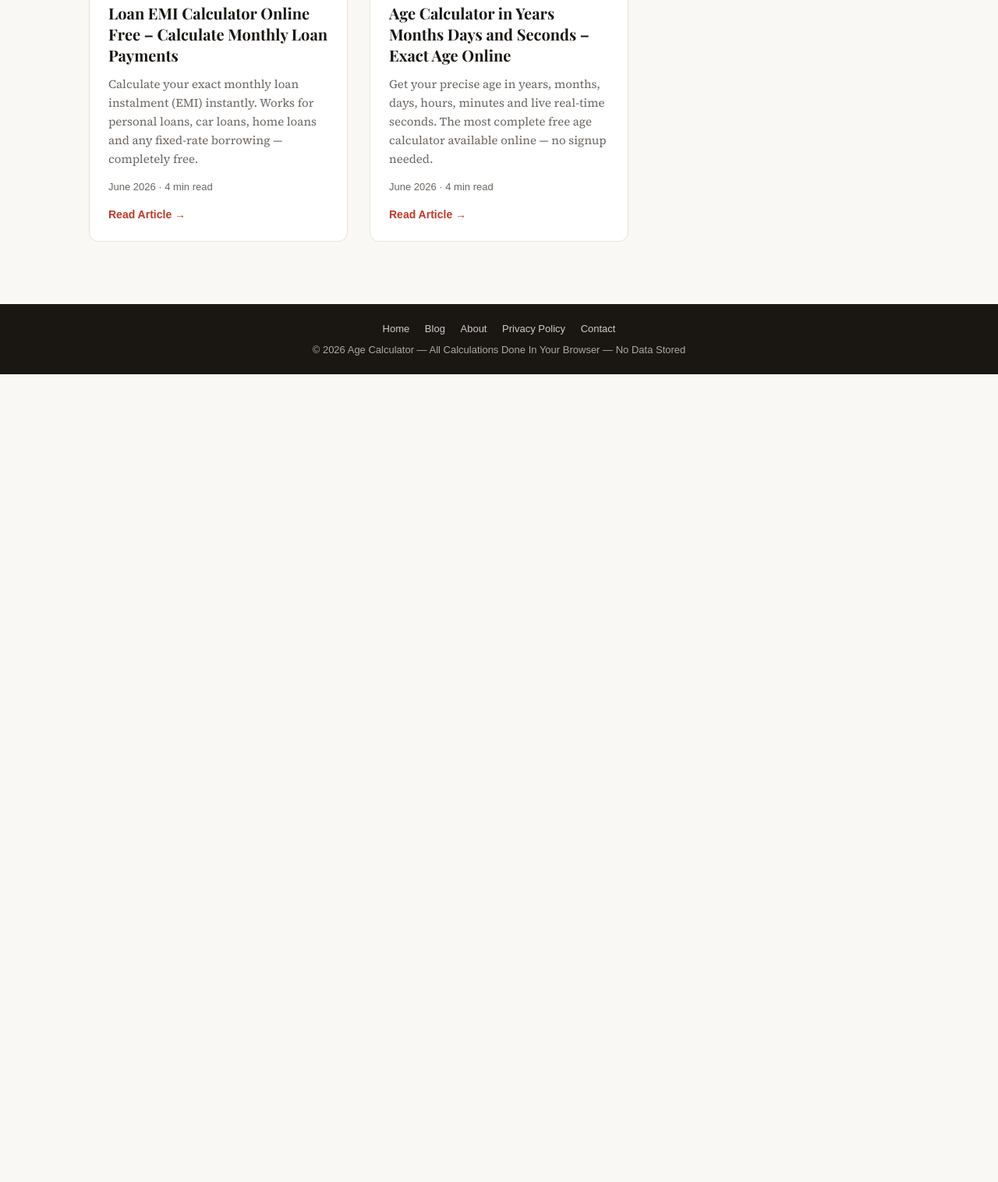
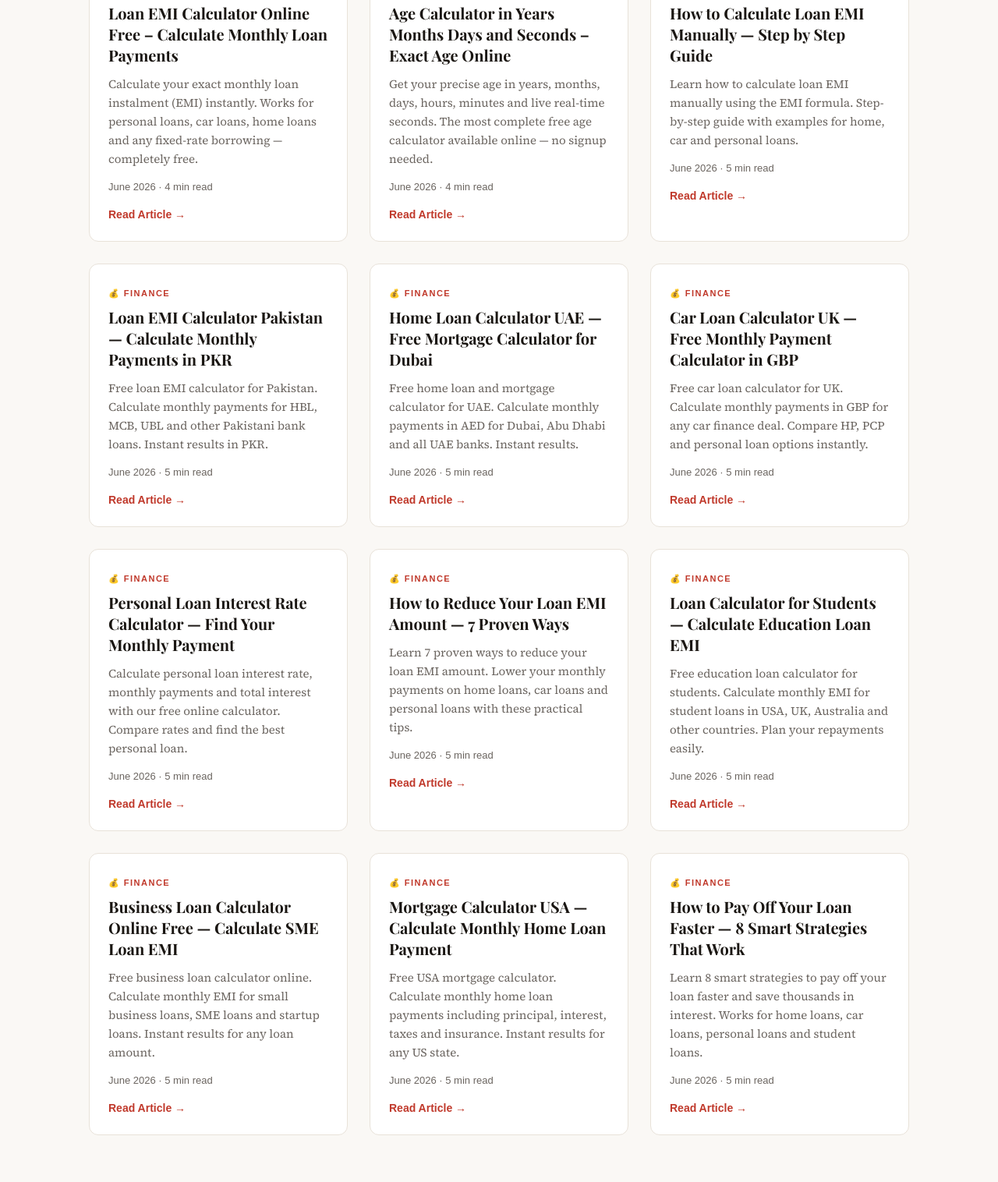
Before and after one commit to ma8714259-del/agecalculatorweb, a plain HTML site: page blog.html in a window 1280 px wide. Shown: the part 2584-4100 px from the top of the page at 78% size. Before the commit the page ends 3064 px from the top, so only its background shows below. Drawn offline with nearby package versions, Linux system fonts and the light colour scheme.

Commit message:
Update blog.html

```diff
--- a/blog.html
+++ b/blog.html
@@ -257,6 +257,106 @@
       </div>
     </div>
 
+    <div class="card">
+      <div class="card-body">
+        <span class="card-tag">💰 Finance</span>
+        <h2>How to Calculate Loan EMI Manually — Step by Step Guide</h2>
+        <p>Learn how to calculate loan EMI manually using the EMI formula. Step-by-step guide with examples for home, car and personal loans.</p>
+        <div class="card-meta">June 2026 · 5 min read</div>
+        <a href="/how-to-calculate-loan-emi-manually.html" class="read-link">Read Article →</a>
+      </div>
+    </div>
+
+    <div class="card">
+      <div class="card-body">
+        <span class="card-tag">💰 Finance</span>
+        <h2>Loan EMI Calculator Pakistan — Calculate Monthly Payments in PKR</h2>
+        <p>Free loan EMI calculator for Pakistan. Calculate monthly payments for HBL, MCB, UBL and other Pakistani bank loans. Instant results in PKR.</p>
+        <div class="card-meta">June 2026 · 5 min read</div>
+        <a href="/loan-emi-calculator-pakistan.html" class="read-link">Read Article →</a>
+      </div>
+    </div>
+
+    <div class="card">
+      <div class="card-body">
+        <span class="card-tag">💰 Finance</span>
+        <h2>Home Loan Calculator UAE — Free Mortgage Calculator for Dubai</h2>
+        <p>Free home loan and mortgage calculator for UAE. Calculate monthly payments in AED for Dubai, Abu Dhabi and all UAE banks. Instant results.</p>
+        <div class="card-meta">June 2026 · 5 min read</div>
+        <a href="/home-loan-calculator-uae-free.html" class="read-link">Read Article →</a>
+      </div>
+    </div>
+
+    <div class="card">
+      <div class="card-body">
+        <span class="card-tag">💰 Finance</span>
+        <h2>Car Loan Calculator UK — Free Monthly Payment Calculator in GBP</h2>
+        <p>Free car loan calculator for UK. Calculate monthly payments in GBP for any car finance deal. Compare HP, PCP and personal loan options instantly.</p>
+        <div class="card-meta">June 2026 · 5 min read</div>
+        <a href="/car-loan-calculator-uk-free.html" class="read-link">Read Article →</a>
+      </div>
+    </div>
+
+    <div class="card">
+      <div class="card-body">
+        <span class="card-tag">💰 Finance</span>
+        <h2>Personal Loan Interest Rate Calculator — Find Your Monthly Payment</h2>
+        <p>Calculate personal loan interest rate, monthly payments and total interest with our free online calculator. Compare rates and find the best personal loan.</p>
+        <div class="card-meta">June 2026 · 5 min read</div>
+        <a href="/personal-loan-interest-rate-calculator.html" class="read-link">Read Article →</a>
+      </div>
+    </div>
+
+    <div class="card">
+      <div class="card-body">
+        <span class="card-tag">💰 Finance</span>
+        <h2>How to Reduce Your Loan EMI Amount — 7 Proven Ways</h2>
+        <p>Learn 7 proven ways to reduce your loan EMI amount. Lower your monthly payments on home loans, car loans and personal loans with these practical tips.</p>
+        <div class="card-meta">June 2026 · 5 min read</div>
+        <a href="/how-to-reduce-loan-emi-amount.html" class="read-link">Read Article →</a>
+      </div>
+    </div>
+
+    <div class="card">
+      <div class="card-body">
+        <span class="card-tag">💰 Finance</span>
+        <h2>Loan Calculator for Students — Calculate Education Loan EMI</h2>
+        <p>Free education loan calculator for students. Calculate monthly EMI for student loans in USA, UK, Australia and other countries. Plan your repayments easily.</p>
+        <div class="card-meta">June 2026 · 5 min read</div>
+        <a href="/loan-calculator-for-students.html" class="read-link">Read Article →</a>
+      </div>
+    </div>
+
+    <div class="card">
+      <div class="card-body">
+        <span class="card-tag">💰 Finance</span>
+        <h2>Business Loan Calculator Online Free — Calculate SME Loan EMI</h2>
+        <p>Free business loan calculator online. Calculate monthly EMI for small business loans, SME loans and startup loans. Instant results for any loan amount.</p>
+        <div class="card-meta">June 2026 · 5 min read</div>
+        <a href="/business-loan-calculator-online-free.html" class="read-link">Read Article →</a>
+      </div>
+    </div>
+
+    <div class="card">
+      <div class="card-body">
+        <span class="card-tag">💰 Finance</span>
+        <h2>Mortgage Calculator USA — Calculate Monthly Home Loan Payment</h2>
+        <p>Free USA mortgage calculator. Calculate monthly home loan payments including principal, interest, taxes and insurance. Instant results for any US state.</p>
+        <div class="card-meta">June 2026 · 5 min read</div>
+        <a href="/mortgage-calculator-usa-monthly-payment.html" class="read-link">Read Article →</a>
+      </div>
+    </div>
+
+    <div class="card">
+      <div class="card-body">
+        <span class="card-tag">💰 Finance</span>
+        <h2>How to Pay Off Your Loan Faster — 8 Smart Strategies That Work</h2>
+        <p>Learn 8 smart strategies to pay off your loan faster and save thousands in interest. Works for home loans, car loans, personal loans and student loans.</p>
+        <div class="card-meta">June 2026 · 5 min read</div>
+        <a href="/how-to-pay-off-loan-faster.html" class="read-link">Read Article →</a>
+      </div>
+    </div>
+
   </div>
 </div>
 
```
